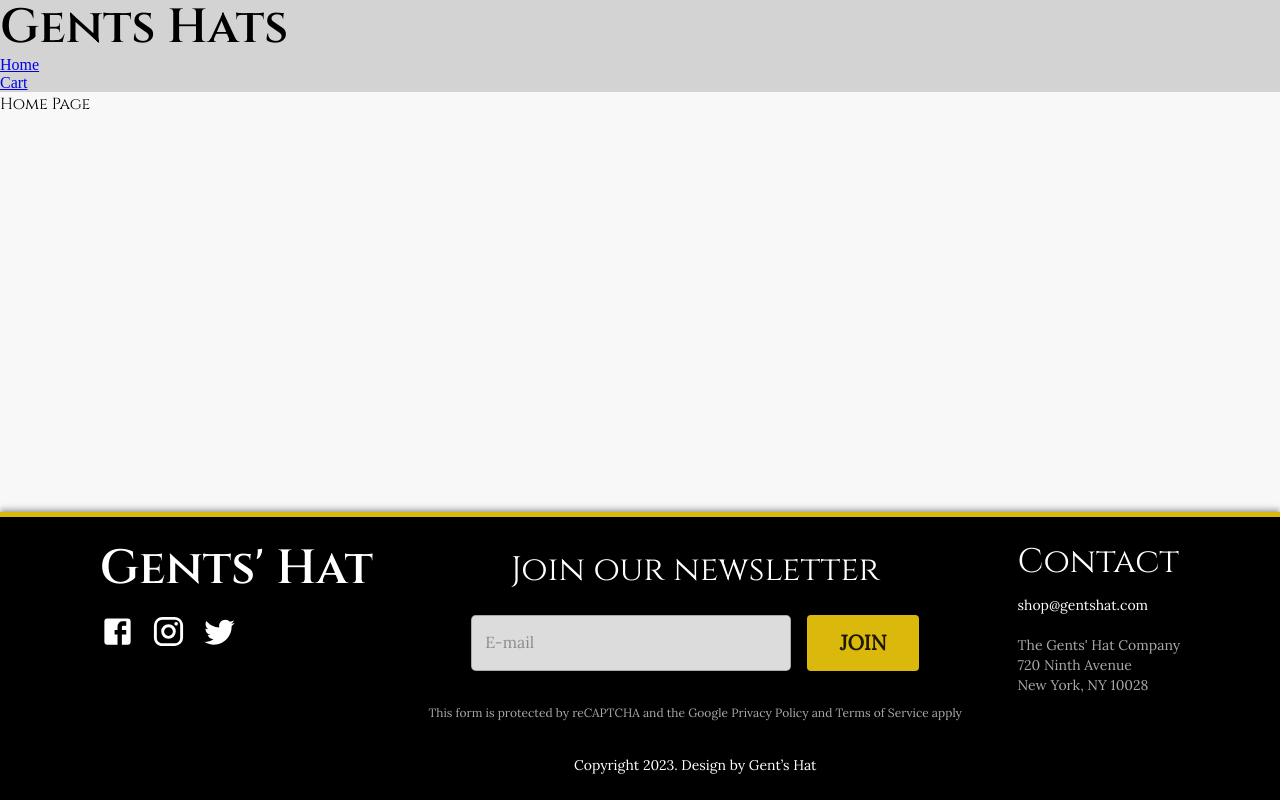
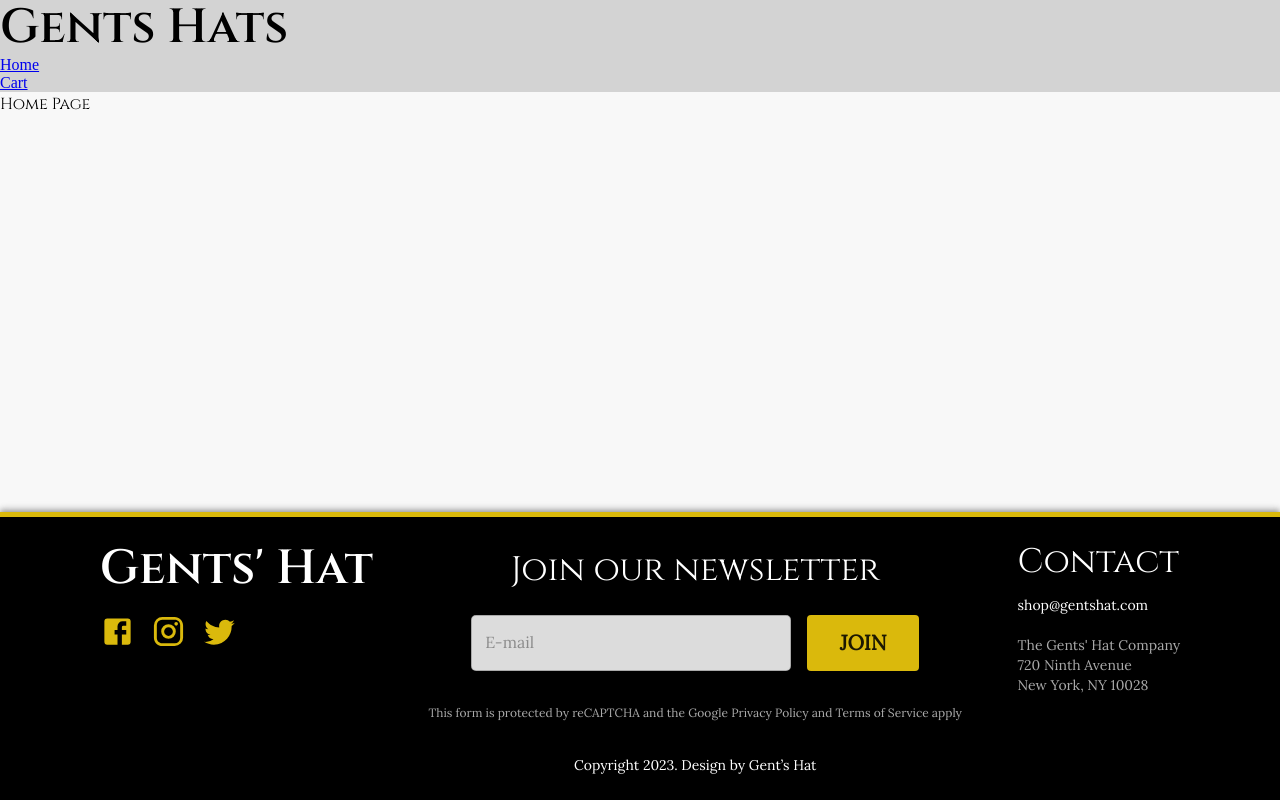
Before and after one commit to Sillen00/React-Webshop-Gents-Hat, a React (Vite) app: page / in a window 1280 px wide. Built offline with nearby package versions, Linux system fonts and the light colour scheme.

Commit message:
Add links to social media buttons

```diff
--- a/src/components/Footer.tsx
+++ b/src/components/Footer.tsx
@@ -2,11 +2,13 @@ import { Facebook, Instagram, Twitter } from '@mui/icons-material'
 import {
   Alert,
   Box,
-  Button, Snackbar,
+  Button,
+  Link,
+  Snackbar,
   SxProps,
   TextField,
   Theme,
-  Typography
+  Typography,
 } from '@mui/material'
 import { useState } from 'react'
 import '../index.css'
@@ -32,9 +34,15 @@ function Footer() {
             Gents' Hat
           </Typography>
           <Box sx={socialMediaIcons}>
-            <Facebook fontSize='large' />
-            <Instagram fontSize='large' />
-            <Twitter fontSize='large' />
+            <Link href='#'>
+              <Facebook fontSize='large' />
+            </Link>
+            <Link href='#'>
+              <Instagram fontSize='large' />
+            </Link>
+            <Link href='#'>
+              <Twitter fontSize='large' />
+            </Link>
           </Box>
         </Box>
         <Box sx={newsletterContainer}>
@@ -134,7 +142,7 @@ const footerContent: SxProps<Theme> = theme => ({
 })
 
 const socialMediaIcons: SxProps<Theme> = theme => ({
-  '& > *': {
+  '& > * > *': {
     marginRight: '1rem',
   },
   [theme.breakpoints.down('lg')]: {
```
